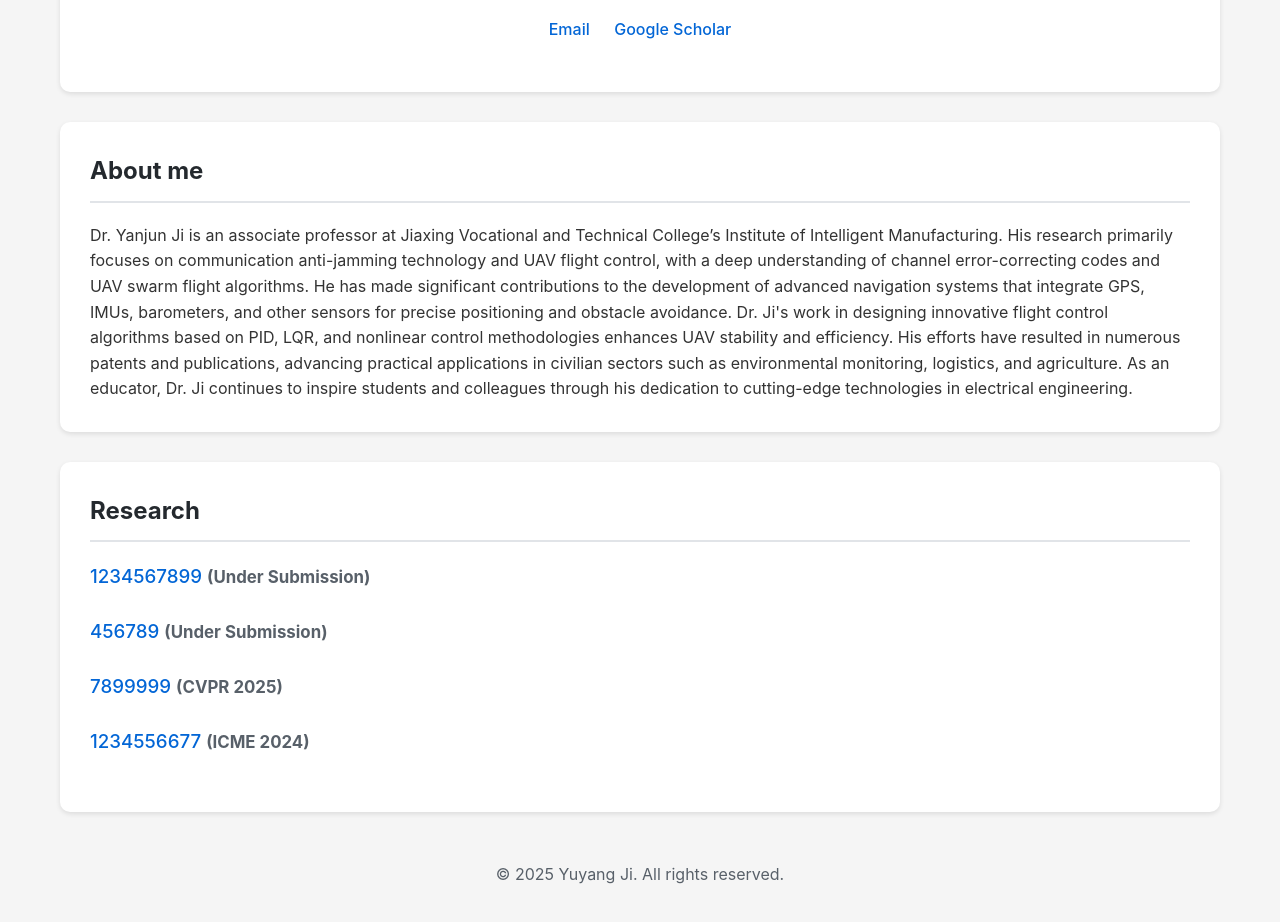
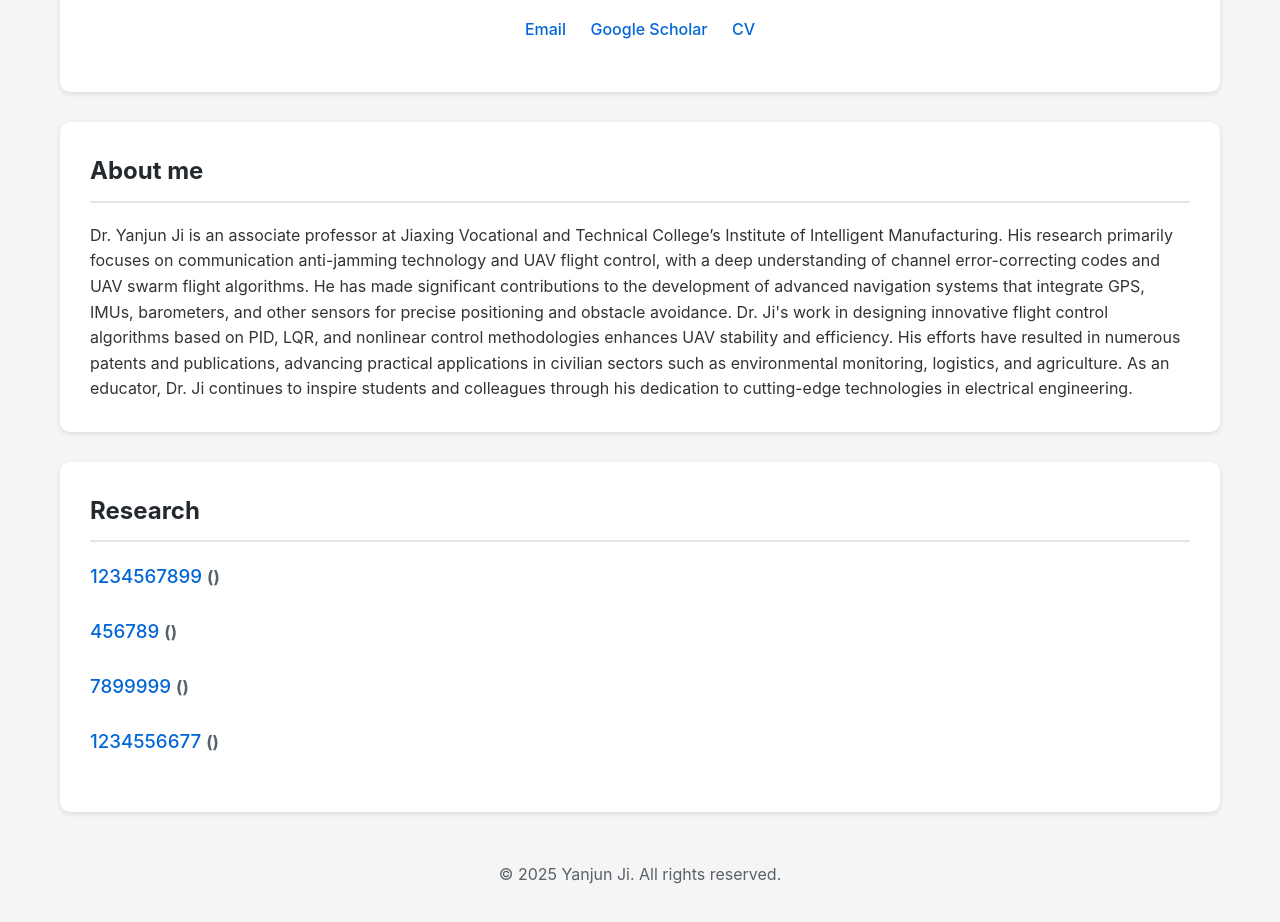
Before and after one commit to xibu2003/xibu2003.github.io, a plain HTML site: page index.html in a window 1280 px wide. Shown: the part 176-1098 px from the top of the page. Drawn offline with Linux system fonts and the light colour scheme.

Commit message:
Update index.html

```diff
--- a/index.html
+++ b/index.html
@@ -141,6 +141,7 @@
         <div class="social-links">
             <a href="mailto:jiyanjun@jxvtc.edu.cn">Email</a>
             <a href="https://scholar.google.com/citations?hl=zh-CN&view_op=list_works&gmla=ANZ5fUPlTRqM0vP8-tWutYMT7552iWa8Jn-yBL4X0_Hqn11x3nBipbKfTgOd4mmOzflLI-SPHX8viw8emeYuZ03qVOk&user=aFiFDMoAAAAJ" target="_blank">Google Scholar</a>
+            <a href="CV_YanjunJi.doc" target="_blank">CV</a>
         </div>
     </header>
 
@@ -149,12 +150,6 @@
         <p>Dr. Yanjun Ji is an associate professor at Jiaxing Vocational and Technical College’s Institute of Intelligent Manufacturing. His research primarily focuses on communication anti-jamming technology and UAV flight control, with a deep understanding of channel error-correcting codes and UAV swarm flight algorithms. He has made significant contributions to the development of advanced navigation systems that integrate GPS, IMUs, barometers, and other sensors for precise positioning and obstacle avoidance. Dr. Ji's work in designing innovative flight control algorithms based on PID, LQR, and nonlinear control methodologies enhances UAV stability and efficiency. His efforts have resulted in numerous patents and publications, advancing practical applications in civilian sectors such as environmental monitoring, logistics, and agriculture. As an educator, Dr. Ji continues to inspire students and colleagues through his dedication to cutting-edge technologies in electrical engineering.</p>
     </section>
 
-<!--     <section>
-        <h2>Research</h2>
-        <div class="project">
-            <h3>Building a Mind Palace: Structuring Environment-Grounded Semantic Graphs for Effective Long Video Analysis with LLMs</h3>
-        </div>
-    </section> -->
 
     <section>
     <h2>Research</h2>
@@ -166,7 +161,7 @@
             <a href="https://" target="_blank" style="color: #0366d6; text-decoration: none; font-weight: 500;">
                 1234567899
             </a>
-            <span style="color: #586069; font-size: 0.9em;">(Under Submission)</span>
+            <span style="color: #586069; font-size: 0.9em;">()</span>
         </h3>
     </div>
 
@@ -177,7 +172,7 @@
             <a href="https://" target="_blank" style="color: #0366d6; text-decoration: none; font-weight: 500;">
                 456789
             </a>
-            <span style="color: #586069; font-size: 0.9em;">(Under Submission)</span>
+            <span style="color: #586069; font-size: 0.9em;">()</span>
         </h3>
     </div>
 
@@ -188,7 +183,7 @@
             <a href="https://" target="_blank" style="color: #0366d6; text-decoration: none; font-weight: 500;">
                 7899999
             </a>
-            <span style="color: #586069; font-size: 0.9em;">(CVPR 2025)</span>
+            <span style="color: #586069; font-size: 0.9em;">()</span>
         </h3>
     </div>
 
@@ -199,7 +194,7 @@
             <a href="https://" target="_blank" style="color: #0366d6; text-decoration: none; font-weight: 500;">
                 1234556677
             </a>
-            <span style="color: #586069; font-size: 0.9em;">(ICME 2024)</span>
+            <span style="color: #586069; font-size: 0.9em;">()</span>
         </h3>
     </div>
 
@@ -209,7 +204,7 @@
 
 
     <footer>
-        <p>© 2025 Yuyang Ji. All rights reserved.</p>
+        <p>© 2025 Yanjun Ji. All rights reserved.</p>
     </footer>
 </body>
 </html>
```
